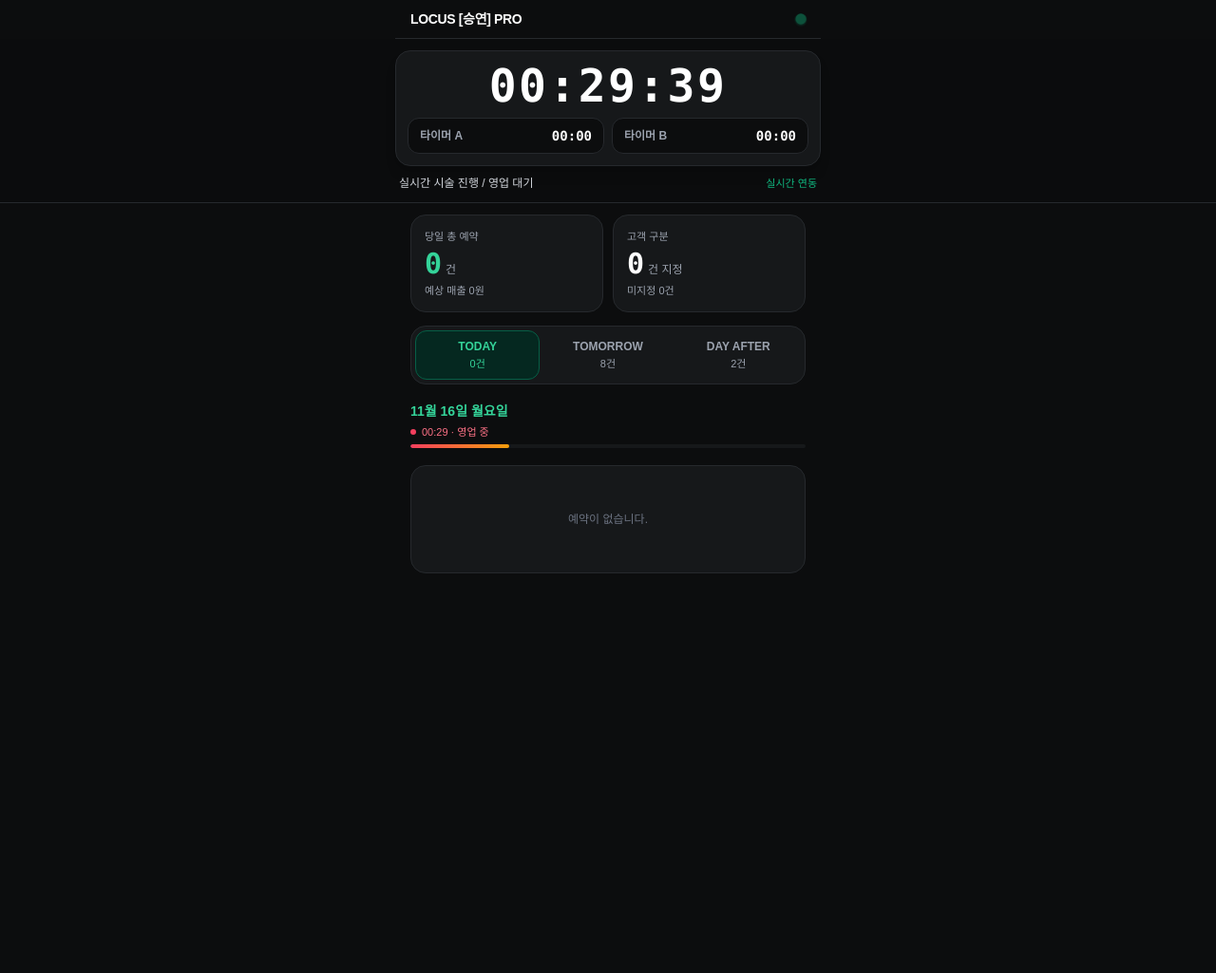
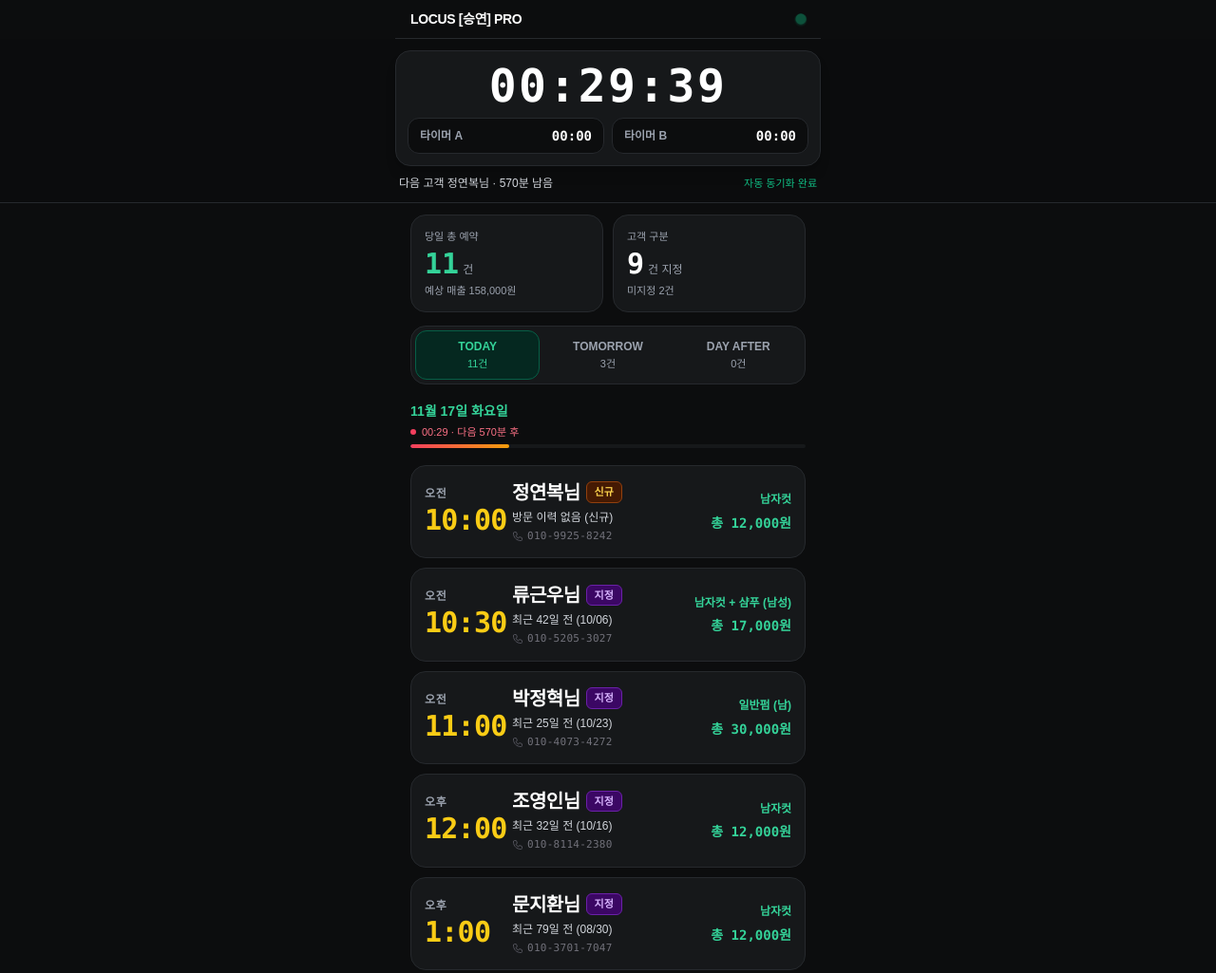
Before and after one commit to choseungyeon1010/locus-hair, a plain HTML site: page index.html in a window 1280 px wide. Shown: the top 1025 px of the page at 95% size. Before the commit the page ends 800 px from the top, so only its background shows below. Drawn offline with nearby package versions, Linux system fonts and the light colour scheme; a web font is replaced by a local one.

Commit message:
refactor: HTML·JSON 분리 — index.html 내 예약 데이터 하드코딩 제거, 최초 로드 즉시 fetch
- index.html: const DATA 초기값을 빈 상태(불러오는 중...)로 비워 HTML·JSON 완전 분리
- DOMContentLoaded에서 fetchLiveFeed() 즉시 1회 호출 (기존 30초 대기 구데이터 노출 문제 해소)
- 피드 로드 상태(loading/ok/error) 구분 — 로드 실패를 '예약 없음'으로 오표시하지 않음
- reservations_live.json: 11/17(화) 11건 158,000원 · 11/18(수) 3건 110,000원 · 11/19(목) 0건 동기화

```diff
--- a/index.html
+++ b/index.html
@@ -181,33 +181,16 @@
   </main>
 
   <script>
-    // Embedded Data Feed: HandSOS CRM 실측 기준 (11/16 월 0건, 11/17 화 8건, 11/18 수 2건)
+    // 실시간 예약 데이터는 reservations_live.json에서 fetch로 로드 (HTML·JSON 분리 · 0토큰 변경감지)
+    // HTML 안에는 예약 데이터를 하드코딩하지 않는다. 데이터 갱신은 JSON 파일만 교체한다.
     const DATA = {
-      today: {
-        dateLabel: "11월 16일 월요일",
-        reservations: []
-      },
-      tomorrow: {
-        dateLabel: "11월 17일 화요일",
-        reservations: [
-          {"id": 306, "period": "오전", "time": "10:00", "name": "정연복님", "service": "남자컷", "price": 12000, "status": "pending", "phone": "010-9925-8242", "customerType": "신규/지정", "visitInfo": "방문 이력 없음 (신규)", "memo": "", "bookingMemo": "네이버 예약건 · 미결제금액 12,000원 · 디자이너 지정"},
-          {"id": 301, "period": "오전", "time": "10:30", "name": "류근우님", "service": "남자컷 + 샴푸 (남성)", "price": 17000, "status": "pending", "phone": "010-5205-3027", "customerType": "지정", "visitInfo": "최근 41일 전 (10/06)", "memo": "", "bookingMemo": "네이버 예약건 · 미결제금액 17,000원 · 디자이너 지정"},
-          {"id": 303, "period": "오전", "time": "11:00", "name": "박정혁님", "service": "일반펌 (남)", "price": 30000, "status": "pending", "phone": "010-4073-4272", "customerType": "지정", "visitInfo": "최근 24일 전 (10/23)", "memo": "", "bookingMemo": "네이버 예약건 · 미결제금액 30,000원 · 디자이너 지정"},
-          {"id": 308, "period": "오후", "time": "2:30", "name": "김윤구님", "service": "남자컷", "price": 12000, "status": "pending", "phone": "010-7926-0889", "customerType": "신규/지정", "visitInfo": "방문 이력 없음 (신규)", "memo": "", "bookingMemo": "네이버 예약건 · 미결제금액 12,000원 · 디자이너 지정"},
-          {"id": 304, "period": "오후", "time": "4:00", "name": "김보성님", "service": "남자컷 + 샴푸 (남성)", "price": 17000, "status": "pending", "phone": "010-5729-6796", "customerType": "신규/지정", "visitInfo": "방문 이력 없음 (신규)", "memo": "", "bookingMemo": "네이버 예약건 · 미결제금액 17,000원 · 디자이너 지정"},
-          {"id": 307, "period": "오후", "time": "5:30", "name": "최지나님", "service": "남학생컷", "price": 10000, "status": "pending", "phone": "010-6587-2838", "customerType": "지정", "visitInfo": "최근 20일 전 (10/27)", "memo": "황중필/ 큰아들 간지럼 예민함ㆍ투블럭이지만 자연스런연결원함 뚜껑머리 싫어함", "bookingMemo": "네이버 예약건 · 미결제금액 10,000원 · 디자이너 지정 · 요청사항: 남학생 2명입니다."},
-          {"id": 302, "period": "오후", "time": "6:00", "name": "장효섭님", "service": "남자컷", "price": 12000, "status": "pending", "phone": "010-3656-8138", "customerType": "지정", "visitInfo": "최근 45일 전 (10/02)", "memo": "", "bookingMemo": "네이버 예약건 · 미결제금액 12,000원 · 디자이너 지정 (네이버 예약자명: 장효석)"},
-          {"id": 305, "period": "오후", "time": "6:30", "name": "안종민님", "service": "남자컷", "price": 12000, "status": "pending", "phone": "010-4942-9842", "customerType": "재방(미입력)", "visitInfo": "최근 34일 전 (10/13)", "memo": "", "bookingMemo": "네이버 예약건 · 잔여금 N-Pay로 현장결제 요청 · 미결제금액 12,000원 · 지정여부 미입력"}
-        ]
-      },
-      dayafter: {
-        dateLabel: "11월 18일 수요일",
-        reservations: [
-          {"id": 401, "period": "오후", "time": "4:00", "name": "송화연님", "service": "남학생컷", "price": 10000, "status": "pending", "phone": "010-9496-7226", "customerType": "재방(미입력)", "visitInfo": "최근 25일 전 (10/22)", "memo": "", "bookingMemo": "네이버 예약건 · 미결제금액 10,000원 · 지정여부 미입력 · 정액권 70,000원 보유"},
-          {"id": 402, "period": "오후", "time": "6:00", "name": "김연규님", "service": "아이롱펌(남성)", "price": 55000, "status": "pending", "phone": "010-2541-8661", "customerType": "지정", "visitInfo": "최근 17일 전 (10/30)", "memo": "", "bookingMemo": "네이버 예약건 · 잔여금 N-Pay로 현장결제 요청 · 미결제금액 55,000원 · 디자이너 지정"}
-        ]
-      }
+      today: { dateLabel: "불러오는 중...", reservations: [] },
+      tomorrow: { dateLabel: "불러오는 중...", reservations: [] },
+      dayafter: { dateLabel: "불러오는 중...", reservations: [] }
     };
+
+    // 피드 로드 상태: 'loading' | 'ok' | 'error'
+    let feedState = 'loading';
 
     let currentDay = 'today';
     let isMemoOpen = false;
@@ -401,9 +384,14 @@
 
       const container = document.getElementById('reservationContainer');
       if (list.length === 0) {
+        const emptyMsg = feedState === 'loading'
+          ? '예약 데이터를 불러오는 중...'
+          : feedState === 'error'
+          ? '예약 데이터를 불러오지 못했습니다 (reservations_live.json 연결 실패)'
+          : '예약이 없습니다.';
         container.innerHTML = `
           <div class="py-12 text-center text-gray-500 text-xs bg-dark-card rounded-2xl border border-dark-border">
-            예약이 없습니다.
+            ${emptyMsg}
           </div>
         `;
         return;
@@ -497,16 +485,24 @@
             DATA.dayafter.reservations = live.dayafter.reservations.map(normalize);
             if (live.dayafter.day_label) DATA.dayafter.dateLabel = live.dayafter.day_label;
           }
+          feedState = 'ok';
           renderReservations();
           document.getElementById('syncStatus').innerText = '자동 동기화 완료';
         }
-      } catch (e) {}
+      } catch (e) {
+        if (feedState !== 'ok') {
+          feedState = 'error';
+          document.getElementById('syncStatus').innerText = '피드 미연결 (JSON 로드 실패)';
+          renderReservations();
+        }
+      }
     }
 
     window.addEventListener('DOMContentLoaded', () => {
       updateClock();
       setInterval(updateClock, 1000);
       renderReservations();
+      fetchLiveFeed();                      // 최초 로드 즉시 1회 (30초 대기 없이 최신 데이터 표시)
       setInterval(fetchLiveFeed, 30000);
     });
   </script>
--- a/reservations_live.json
+++ b/reservations_live.json
@@ -1,17 +1,10 @@
 {
-  "updated_at": "2026-11-16T17:55:00+09:00",
+  "updated_at": "2026-11-17T09:23:00+09:00",
   "today": {
-    "date": "2026-11-16",
-    "day_label": "11월 16일 월요일",
-    "total_count": 0,
-    "total_revenue": 0,
-    "reservations": []
-  },
-  "tomorrow": {
     "date": "2026-11-17",
     "day_label": "11월 17일 화요일",
-    "total_count": 8,
-    "total_revenue": 122000,
+    "total_count": 11,
+    "total_revenue": 158000,
     "reservations": [
       {
         "id": 306,
@@ -40,7 +33,7 @@
         "pay": "현장결제",
         "assigned": true,
         "customer_type": "지정",
-        "visit_info": "최근 41일 전 (10/06)",
+        "visit_info": "최근 42일 전 (10/06)",
         "status": "pending",
         "memo": "",
         "booking_memo": "네이버 예약건 · 미결제금액 17,000원 · 디자이너 지정"
@@ -56,10 +49,42 @@
         "pay": "현장결제",
         "assigned": true,
         "customer_type": "지정",
-        "visit_info": "최근 24일 전 (10/23)",
+        "visit_info": "최근 25일 전 (10/23)",
         "status": "pending",
         "memo": "",
         "booking_memo": "네이버 예약건 · 미결제금액 30,000원 · 디자이너 지정"
+      },
+      {
+        "id": 309,
+        "time": "12:00",
+        "period": "오후",
+        "name": "조영인님",
+        "phone": "010-8114-2380",
+        "service": "남자컷",
+        "price": 12000,
+        "pay": "현장결제",
+        "assigned": true,
+        "customer_type": "지정",
+        "visit_info": "최근 32일 전 (10/16)",
+        "status": "pending",
+        "memo": "",
+        "booking_memo": "네이버 예약건 · 미결제금액 12,000원 · 디자이너 지정"
+      },
+      {
+        "id": 311,
+        "time": "1:00",
+        "period": "오후",
+        "name": "문지환님",
+        "phone": "010-3701-7047",
+        "service": "남자컷",
+        "price": 12000,
+        "pay": "현장결제",
+        "assigned": true,
+        "customer_type": "지정",
+        "visit_info": "최근 79일 전 (08/30)",
+        "status": "pending",
+        "memo": "",
+        "booking_memo": "네이버 예약건 · 미결제금액 12,000원 · 디자이너 지정"
       },
       {
         "id": 308,
@@ -104,7 +129,7 @@
         "pay": "현장결제 (정액권 286,000원 보유)",
         "assigned": true,
         "customer_type": "지정",
-        "visit_info": "최근 20일 전 (10/27)",
+        "visit_info": "최근 21일 전 (10/27)",
         "status": "pending",
         "memo": "황중필/ 큰아들 간지럼 예민함ㆍ투블럭이지만 자연스런연결원함 뚜껑머리 싫어함",
         "booking_memo": "네이버 예약건 · 미결제금액 10,000원 · 디자이너 지정 · 요청사항: 남학생 2명입니다."
@@ -120,7 +145,7 @@
         "pay": "현장결제",
         "assigned": true,
         "customer_type": "지정",
-        "visit_info": "최근 45일 전 (10/02)",
+        "visit_info": "최근 46일 전 (10/02)",
         "status": "pending",
         "memo": "",
         "booking_memo": "네이버 예약건 · 미결제금액 12,000원 · 디자이너 지정 (네이버 예약자명: 장효석)"
@@ -136,19 +161,51 @@
         "pay": "현장결제 (N-Pay 현장결제 예정)",
         "assigned": false,
         "customer_type": "재방(미입력)",
-        "visit_info": "최근 34일 전 (10/13)",
+        "visit_info": "최근 35일 전 (10/13)",
         "status": "pending",
         "memo": "",
         "booking_memo": "네이버 예약건 · 잔여금 N-Pay로 현장결제 요청 · 미결제금액 12,000원 · 지정여부 미입력"
+      },
+      {
+        "id": 310,
+        "time": "7:30",
+        "period": "오후",
+        "name": "함원홍님",
+        "phone": "010-2450-7527",
+        "service": "남자컷",
+        "price": 12000,
+        "pay": "현장결제",
+        "assigned": false,
+        "customer_type": "재방(미입력)",
+        "visit_info": "최근 16일 전 (11/01)",
+        "status": "pending",
+        "memo": "",
+        "booking_memo": "네이버 예약건 · 미결제금액 12,000원 · 지정여부 미입력"
       }
     ]
   },
-  "dayafter": {
+  "tomorrow": {
     "date": "2026-11-18",
     "day_label": "11월 18일 수요일",
-    "total_count": 2,
-    "total_revenue": 65000,
+    "total_count": 3,
+    "total_revenue": 110000,
     "reservations": [
+      {
+        "id": 403,
+        "time": "10:30",
+        "period": "오전",
+        "name": "김미정님",
+        "phone": "010-9176-0146",
+        "service": "프리미엄 멋내기염색+남성커트",
+        "price": 45000,
+        "pay": "현장결제",
+        "assigned": true,
+        "customer_type": "지정",
+        "visit_info": "최근 34일 전 (10/14)",
+        "status": "pending",
+        "memo": "5,6,7 일반펌",
+        "booking_memo": "네이버 예약건 · 미결제금액 45,000원 · 디자이너 지정"
+      },
       {
         "id": 401,
         "time": "4:00",
@@ -160,7 +217,7 @@
         "pay": "현장결제 (정액권 7만원 보유)",
         "assigned": false,
         "customer_type": "재방(미입력)",
-        "visit_info": "최근 25일 전 (10/22)",
+        "visit_info": "최근 26일 전 (10/22)",
         "status": "pending",
         "memo": "",
         "booking_memo": "네이버 예약건 · 미결제금액 10,000원 · 지정여부 미입력 · 정액권 70,000원 보유"
@@ -176,11 +233,18 @@
         "pay": "현장결제 (N-Pay 현장결제 예정)",
         "assigned": true,
         "customer_type": "지정",
-        "visit_info": "최근 17일 전 (10/30)",
+        "visit_info": "최근 18일 전 (10/30)",
         "status": "pending",
         "memo": "",
         "booking_memo": "네이버 예약건 · 잔여금 N-Pay로 현장결제 요청 · 미결제금액 55,000원 · 디자이너 지정"
       }
     ]
+  },
+  "dayafter": {
+    "date": "2026-11-19",
+    "day_label": "11월 19일 목요일",
+    "total_count": 0,
+    "total_revenue": 0,
+    "reservations": []
   }
 }
```
